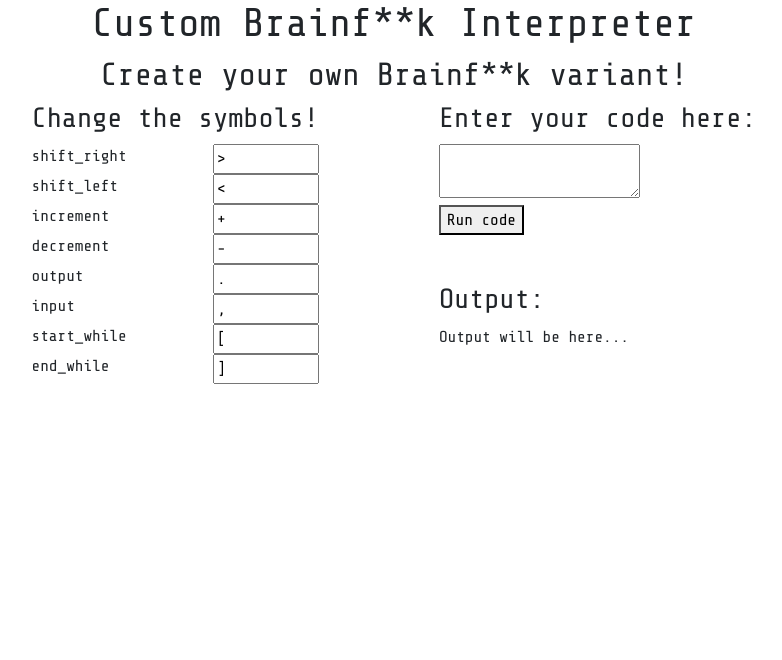
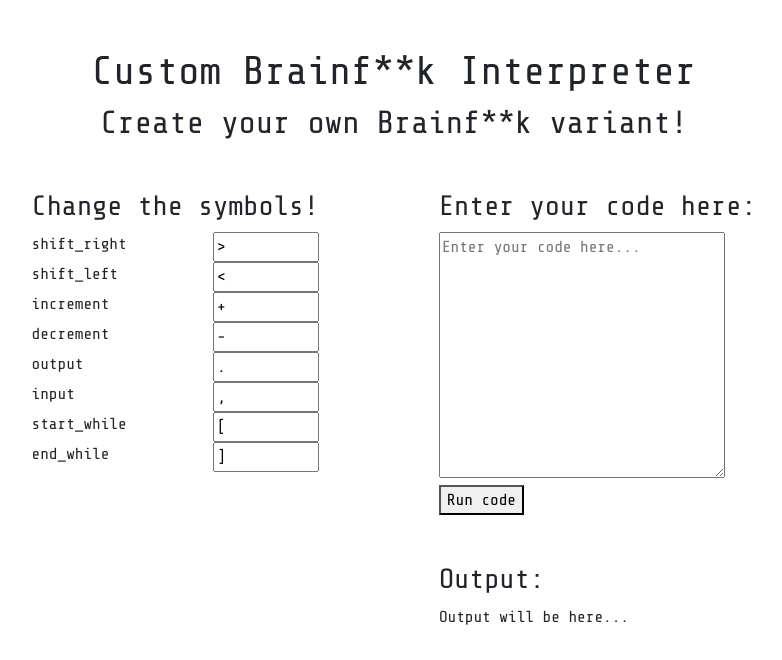
Before and after one commit to brainuser5705/custom-bf-interpreter, a React (Create React App) app: page / in a window 1280 px wide. Shown: the top 660 px of the page, without its empty margins (246-1028 px from the left). Built offline with nearby package versions, Linux system fonts and the light colour scheme.

Commit message:
interactive textarea

```diff
--- a/src/App.css
+++ b/src/App.css
@@ -57,3 +57,11 @@
 .container-sm{
   max-width: fit-content;
 }
+
+textarea{
+  width: 90%;
+}
+
+.invalid-symbol-field{
+  background-color: red;
+}
--- a/src/App.js
+++ b/src/App.js
@@ -42,7 +42,7 @@ function App() {
   return (
       <div className="App">
 
-        <div id="heading-container">
+        <div id="heading-container" className="m-5">
           <h1>Custom Brainf**k Interpreter</h1>
           <h2>Create your own Brainf**k variant!</h2>
         </div>
@@ -52,7 +52,7 @@ function App() {
 
           <div id="symbol-container" className="col container-sm me-5">
             <h3>Change the symbols!</h3>
-            <SymbolContext.Provider value={{symbols: symbols, setSymbols: setSymbols }}>
+            <SymbolContext.Provider value={{symbols: symbols, setSymbols: setSymbols, code: code, setCode: setCode }}>
               {Object.keys(symbols).map(key => (
                 <SymbolField symbolName={key} />
               ))}
@@ -64,7 +64,12 @@ function App() {
             <h3>Enter your code here: </h3>
 
             <div id="code-container-input" className='mb-5'>
-              <textarea value={code} onChange={e => setCode(e.target.value)}></textarea>
+              <textarea
+                value={code}
+                onChange={e => setCode(e.target.value)}
+                rows={10}
+                placeholder={"Enter your code here..."}
+              ></textarea>
               <br />
               <button onClick={() => runInterpreter()}>Run code</button>
             </div>
--- a/src/components/SymbolField.js
+++ b/src/components/SymbolField.js
@@ -1,10 +1,13 @@
-import { useContext } from "react";
+import { useContext, useState } from "react";
 import { SymbolContext } from "../App";
 import '../App.css';
 
+
 function SymbolField(props){
 
-    const {symbols, setSymbols } = useContext(SymbolContext);
+    const [invalid, setInvalid] = useState(false);
+
+    const {symbols, setSymbols, code, setCode } = useContext(SymbolContext);
     const symbolName = props.symbolName;
 
     return (
@@ -14,11 +17,21 @@ function SymbolField(props){
                 type="text"
                 defaultValue={symbols[symbolName]}
                 onChange={e => {
-                    symbols[symbolName] = e.target.value;
-                    setSymbols(symbols);
+                    let newSymbol = e.target.value;
+
+                    if (newSymbol === '' || (Object.values(symbols)).includes(newSymbol)) { // fix replacement bug
+                        setInvalid(true);
+                    }else{
+                        setInvalid(false);
+                        let oldSymbol = symbols[symbolName];
+                        symbols[symbolName] = newSymbol;
+                        setSymbols(symbols);
+                        setCode(code.replaceAll(oldSymbol, newSymbol));
+                    }
+
                 }}
                 size="10"
-                className="align-right"
+                className={`align-right ${invalid ? "invalid-symbol-field" : ""}`}
             />
         </div>
     );
```
